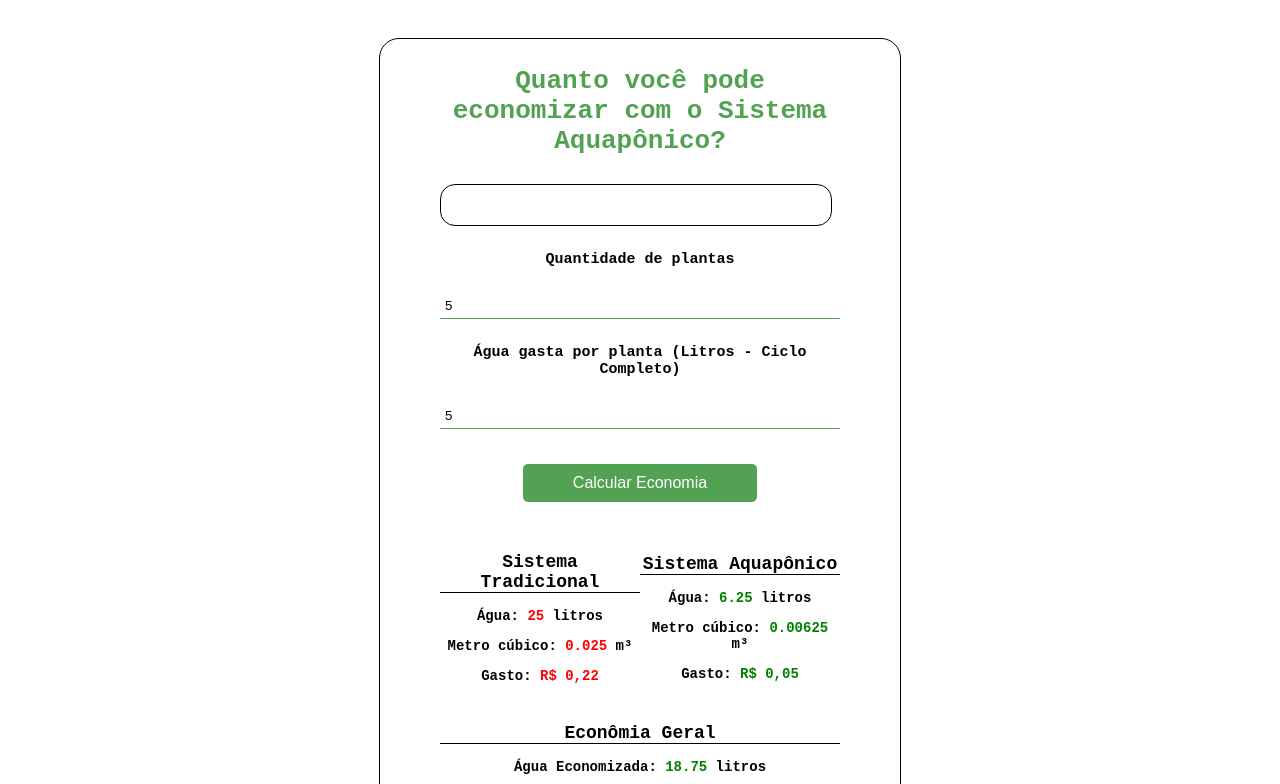
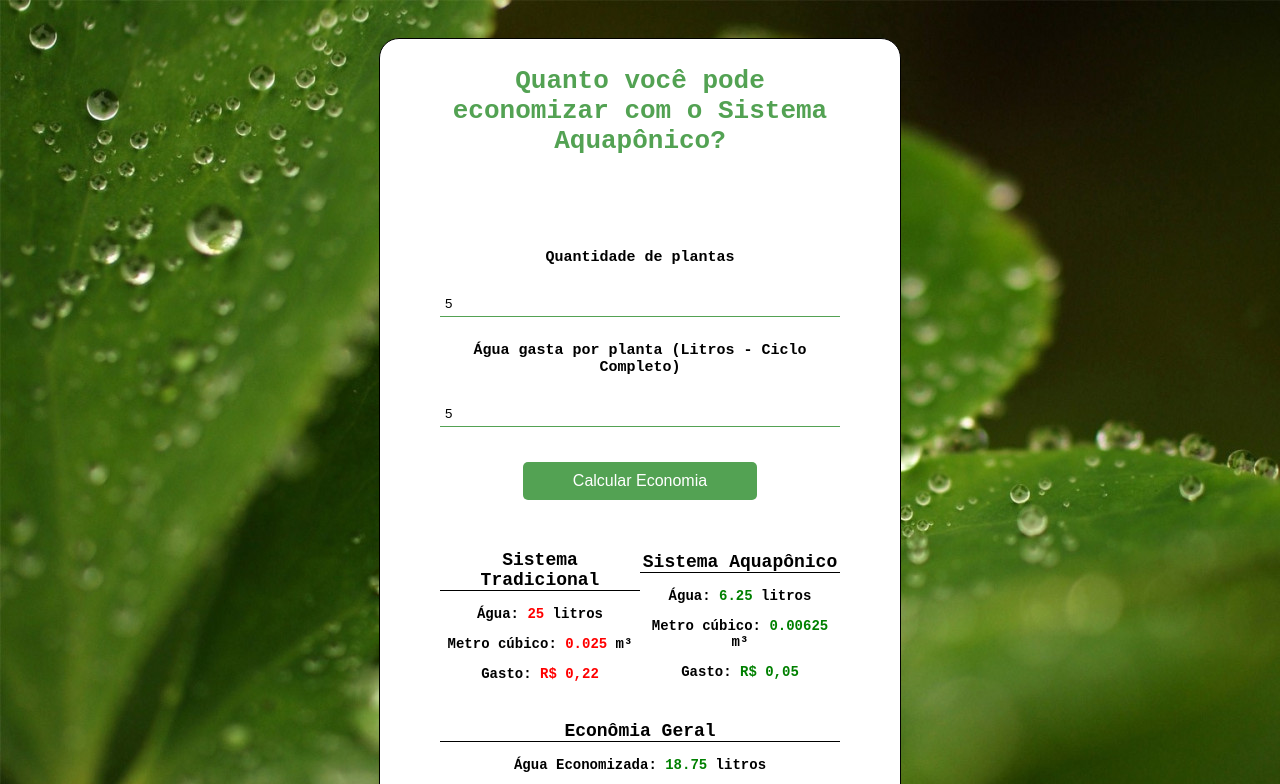
Before and after one commit to Grupo1-ADSB-AquaPonix/projeto-aquaponix, a plain HTML site: page simulador-financeiro/index.html in a window 1280 px wide. Both pictures are taken after typing "5", "5" into the empty fields and a click on the button "Calcular Economia". Shown: the top 784 px of the page. Drawn offline with Linux system fonts and the light colour scheme.

Commit message:
Alterações na fundo de tela, e na div(Informação)

```diff
--- a/simulador-financeiro/index.html
+++ b/simulador-financeiro/index.html
@@ -22,6 +22,7 @@
             <div id="div_info" class="info">
 
                 <h1>Informações sobre o Calculo</h1>
+
 
                 <p>
                     Os cálculos foram baseados na quantidade de plantas, consumo de água por planta inserida.
@@ -117,7 +118,7 @@
         <p>Água Economizada: <span class="menor">${economia_agua}</span> litros</p>
         <p>Economia: <span class="menor">${economia_formatado}</span></p>
         `;
-        div_info.innerHTML = "";
+        div_info.innerHTML = `<span class="mensagem2"></span>`
 
     }
 
--- a/simulador-financeiro/style.css
+++ b/simulador-financeiro/style.css
@@ -2,7 +2,7 @@
 
 body {
     font-family: monospace; /* FONTE GLOBAL */
-    background-image: url(images/background.jpg); /* PLANO DE FUNDO - BACKGROUND */
+    background-image: url(imagem/fundo.jpg); /* PLANO DE FUNDO - BACKGROUND */
 }
 
 
@@ -21,8 +21,6 @@ body {
 .info {
     width: 350px; /* LARGURA DA DIV */
     padding: 20px; /* ALTURA DA DIV */
-    border: 1px solid black; /* BORDAR DA DIV */
-    border-radius: 15px; /* ARREDONDAMENTO DA BORDA */
     background-color: white;  /* COR DA DIV - BACKGROUND */
 }
 
@@ -35,7 +33,7 @@ body {
 
 .content {
     width: 400px; /* LARGURA DA DIV */
-    height: 1000px; /* ALTURA DA DIV */
+    height: 840px; /* ALTURA DA DIV */
     margin: 30px 0px; /* ESPAÇAMENTO EXTERNO - AUTO ALINHAMENTO */
     padding: 10px 60px; /* ESPAÇAMENTO INTERNO - Ypx Xpx */
     gap: 10px; /* ESPAÇAMENTO ENTRE OS ITENS DENTRO DA DIV */
@@ -116,3 +114,7 @@ h2 {
 .menor {
     color: green; /* COR PERSONALIZADA PARA VALORES DO SISTEMA AQUAPÔNICO */
 }
+
+.mensagem2 {
+    display: none;
+}
```
Also changed, not shown: simulador-financeiro/imagem/fundo.jpg (added).
